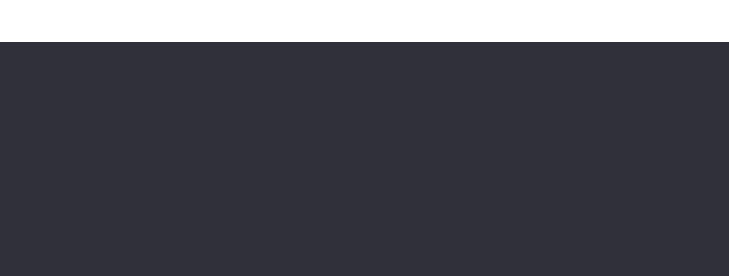
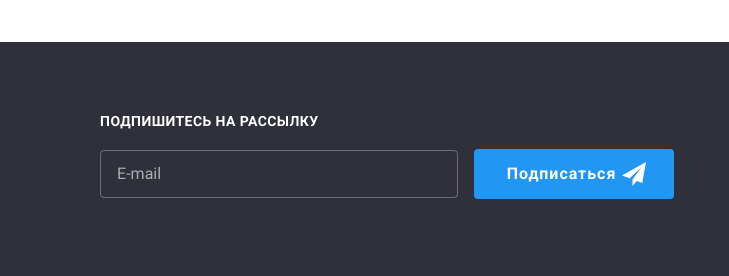
Before and after one commit to TetianaLobko/goit-markup-hw-06, a plain HTML site: page portfolio.html in a window 1280 px wide. Shown: the part 1590-1866 px from the top of the page, 551-1280 px from the left. Drawn offline with nearby package versions, Linux system fonts and the light colour scheme.

Commit message:
Правки в css и html

```diff
--- a/css/common.css
+++ b/css/common.css
@@ -83,6 +83,32 @@ h1, h2, h3, p {
     overflow: hidden;
   }
 
+  .btn {
+    display: inline-block;
+    padding: 10px 0px;
+    border-radius: 4px;
+    border: 0;
+    width: 200px;
+    height: 50px;
+
+    font-family: inherit;
+    font-weight: 700;
+    font-size: 16px;
+    line-height: 1.875;
+    align-items: center;
+    text-align: center;
+    letter-spacing: 0.06em;
+    color: var(--white);
+    background-color: var(--accent-color);
+    transition-duration: 250ms;
+    transition-timing-function: cubic-bezier(0.4, 0, 0.2, 1);
+}
+
+.btn:hover,
+.btn:focus {
+    color: var(--accent-color);
+    background-color: var(--white);
+}
 /* Шапка сайта */
 
 .header-nav {
--- a/portfolio.html
+++ b/portfolio.html
@@ -208,6 +208,20 @@
                         </li>
                    </ul>
                </div>
+               <div class="mailing">
+                <b class="join">Подпишитесь на рассылку</b>
+                 <form>
+                     <label>
+                         <input type="email" name="mailing" placeholder="E-mail" class="mailing-input">
+                     </label>
+                     <button type="submit" class="btn button-footer">
+                         <span class="subscribe">Подписаться</span>
+                         <svg class="icon-email">
+                             <use href="./images/icons/sprite.svg#icon-modal"></use>
+                         </svg>
+                     </button>
+                 </form>
+            </div>
         </div>
     </footer>
 </body>
```
Also changed, not shown: css/main.css (+0 -26 lines), index.html (+6 -6 lines).
